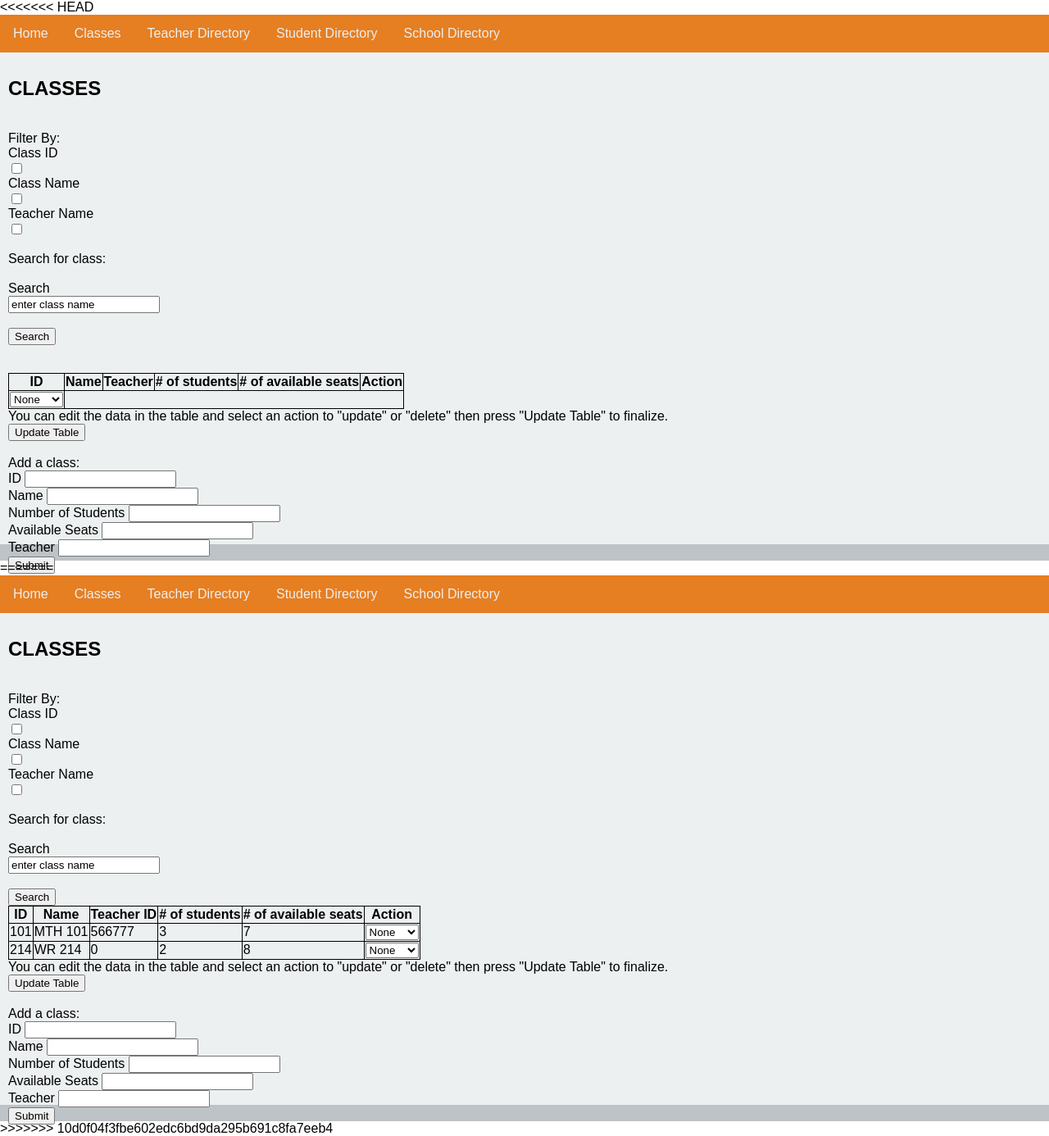
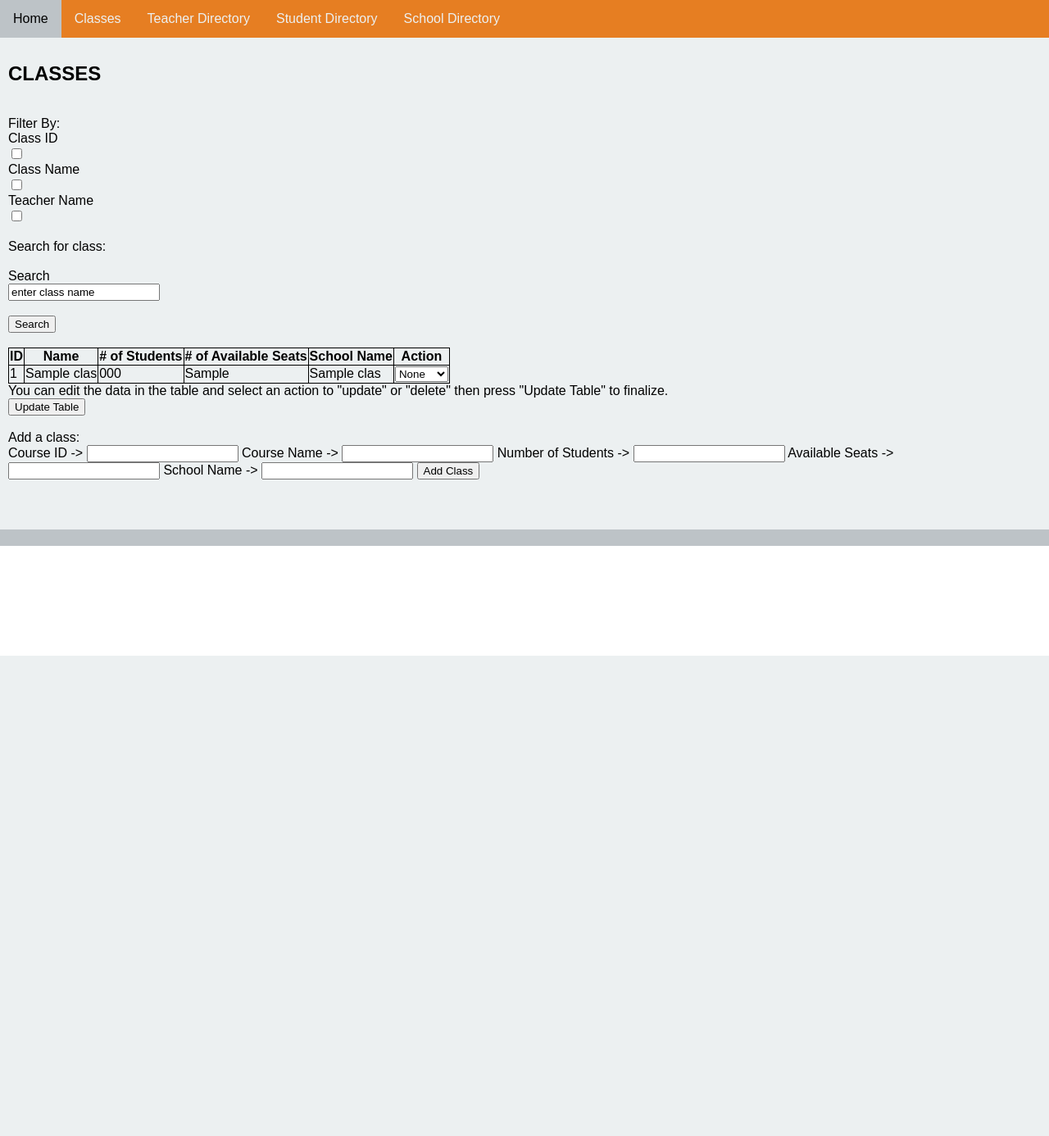
Before and after one commit to mtornatta/CS340_School_Database, a Flask app: page /classes in a window 1280 px wide. Shown: the whole page at 82% size. After the commit the page ends 800 px from the top, so only its background shows below. Run offline with Flask 2, Linux system fonts and the light colour scheme; data comes from the database, SQL or seed files in the repository; tables that the repository leaves empty or names only in its code hold one stand-in row (values such as "Sample post"); some libraries are stand-ins or nearby versions.

Commit message:
Classes bugged

```diff
--- a/app.py
+++ b/app.py
@@ -26,6 +26,13 @@
 # 	email = db.Column(db.String(255))
 # 	school_name = db.Column(db.String(255))
 
+class school(db.Model):
+	school_name = db.Column(db.String(255), primary_key=True)
+	division = db.Column(db.String(255))
+
+	def __repr__(self):
+		return "<school_name: {}>".format(self.school_name)
+
 class student(db.Model):
 	first_name = db.Column(db.String(255))
 	last_name = db.Column(db.String(255))
@@ -36,20 +43,55 @@
 	school_name = db.Column(db.String(255))
 
 	def __repr__(self):
-		return "<Title: {}>".format(self.first_name)
+		return "<first_name: {}>".format(self.first_name)
+
+class teacher(db.Model):
+	first_name = db.Column(db.String(255))
+	last_name = db.Column(db.String(255))
+	teacher_id = db.Column(db.Integer, primary_key=True)
+
+	def __repr__(self):
+		return"<first_name: {}>".format(self.first_name)
+
+class course(db.Model):
+	course_id = db.Column(db.Integer, primary_key=True)
+	number_of_students = db.Column(db.Integer)
+	available_seats = db.Column(db.Integer)
+	course_name = db.Column(db.String(255))
+	school_name = db.Column(db.String(255))
+
+	def __repr__(self):
+		return"<course_name: {}>".format(self.course_name)
 
 @app.route('/')
 def index():
 	return render_template('index.html')
 
-@app.route('/classes')
+@app.route('/classes', methods=["GET", "POST"])
 def classes():
-	class_data = db.engine.execute("SELECT class.course_id, class.course_name, class_teacher.tid, class.number_of_students, class.available_seats FROM class LEFT JOIN class_teacher ON class.course_id = class_teacher.cid;")
+	class_data = db.engine.execute("SELECT class.course_id, class.course_name, class.number_of_students, class.available_seats, class.school_name FROM class;")
+
+	if request.form:
+		db.engine.execute("INSERT INTO class (class.course_id, class.course_name, class.number_of_students, class.available_seats, class.school_name) VALUES (%s, %s, %s, %s, (SELECT school_name FROM school WHERE school_name = %s)), %(course_id_input, course_name_input, student_input, seats_input, school_name_input);")
+
+		#new_class=course(course_id=request.form.get("course_id_input"), course_name=request.form.get("course_name_input"), number_of_students=request.form.get("student_input"), available_seats=request.form.get("seats_input"),
+		#school_name=request.form.get("school_name_input"))
+		#db.session.add(new_class)
+		#db.session.commit()
+		return(redirect('/classes'))
+
 	return render_template('classes.html', class_list=class_data)
 
-@app.route('/teachers')
+@app.route('/teachers', methods=["GET","POST"])
 def teachers():
 	teacher_data = db.engine.execute("SELECT teacher.teacher_id, concat(first_name, ' ', last_name) AS Name, class_teacher.cid FROM teacher LEFT JOIN class_teacher ON teacher.teacher_id = class_teacher.tid;")
+
+	if request.form:
+		new_teacher=teacher(first_name=request.form.get("teacher_fname_input"), last_name=request.form.get("teacher_lname_input"), teacher_id=request.form.get("teacher_id_input"))
+		db.session.add(new_teacher)
+		db.session.commit()
+		return(redirect('/teachers'))
+
 	return render_template('teachers.html',teacher_list=teacher_data)
 
 @app.route('/students', methods=["GET","POST"])
@@ -65,9 +107,16 @@
 
 	return render_template('students.html',student_list=all_students)
 
-@app.route('/schools')
+@app.route('/schools', methods=["GET","POST"])
 def schools():
 	school_data = db.engine.execute("SELECT school_name, division FROM school;")
+
+	if request.form:
+		new_school=school(school_name=request.form.get("school_name_input"), division=request.form.get("school_division_input"))
+		db.session.add(new_school)
+		db.session.commit()
+		return(redirect('/schools'))
+
 	return render_template('schools.html', school_list=school_data)
 
 if __name__ == "__main__":
--- a/templates/classes.html
+++ b/templates/classes.html
@@ -1,103 +1,4 @@
-<<<<<<< HEAD
 <!DOCTYPE html>
-
-<!-- Classes Page -->
-<html>
-  <meta charset="UTF-8">
-  <meta name="viewport" content="width=device-width, initial-scale=1">
-  <link rel= "stylesheet" type= "text/css" href= "{{ url_for('static',filename='styles/style.css') }}">
-  <link rel="stylesheet" href="https://cdnjs.cloudflare.com/ajax/libs/font-awesome/4.6.3/css/font-awesome.min.css">
-  <body>
-
-    <!-- Navigation Bar -->
-    <nav class="navigation">
-      <a href="/">Home</a>
-      <a href="/classes">Classes</a>
-      <a href="/teachers">Teacher Directory</a>
-      <a href="/students">Student Directory</a>
-      <a href="/schools">School Directory</a>
-    </nav>
-
-    <!-- Content Description -->
-    <section class="content">
-      <h1>CLASSES</h1><br>
-      Filter By:<br>
-      <form>
-        Class ID<br>
-        <input type="checkbox" name="class id" value="class id"><br>
-        Class Name<br>
-        <input type="checkbox" name="class name" value="class name"><br>
-        Teacher Name<br>
-        <input type="checkbox" name="teacher name" value="teacher"><br><br>
-        Search for class:<br><br>
-        Search<br>
-        <input type="text" name="sarch" value="enter class name"><br><br>
-        <input type="submit" value="Search">
-      </form><br>
-      <table>
-        <tr>
-          <th>ID</th>
-          <th>Name</th>
-          <th>Teacher</th>
-          <th># of students</th>
-          <th># of available seats</th>
-          <th>Action</th>
-        </tr>
-        <tr>
-          {% for user in userDetails %}
-          <td> {{user[0]}} </td>
-          <td> {{user[1]}} </td>
-          <td> {{user[2]}} </td>
-          <td> {{user[3]}} </td>
-          {% endfor %}
-          <td>
-            <select id="action">
-              <option value="None">None</option>
-              <option value="Update">Update</option>
-              <option value="Delete">Delete</option>
-            </select>
-          </td>
-        </tr>
-      </table>You can edit the data in the table and select an action to "update" or "delete" then press "Update Table" to finalize.<br>
-      <input type="submit" value="Update Table"><br><br>
-      Add a class:<br>
-      <!--<form id="addclass" action="/add-class" method="POST">
-        Class Identification Number ->
-        <input type="text" name="class id input" value="class id input">
-        Class Name ->
-        <input type="text" name="class name input" value="class name input">
-        Available Seats ->
-        <input type="text" name="available seats input" value="# of seats input">
-        Teacher ->
-        <input type="text" name="teacher name input" value="class teacher input"><br>
-        <input type="submit" value="Submit Class">
-      </form>-->
-
-      <form method="POST" action="">
-        ID <input type="number" name="id_input" />
-        <br>
-        Name <input type="text" name="name_input" />
-        <br>
-        Number of Students <input type="text" name="student_input" />
-        <br>
-        Available Seats <input type="number" name="seats_input" />
-        <br>
-        Teacher <input type="text" name="teacher_input" />
-        <br>
-        <input type="submit">
-
-    </section>
-
-    <!-- Footer -->
-    <footer class="footer">
-    </footer>
-
-    <script></script>
-
-  </body>
-=======
-<!DOCTYPE html>
-
 <!-- Classes Page -->
 <html>
   <meta charset="UTF-8">
@@ -136,18 +37,18 @@
         <tr>
           <th>ID</th>
           <th>Name</th>
-          <th>Teacher ID</th>
-          <th># of students</th>
-          <th># of available seats</th>
+          <th># of Students</th>
+          <th># of Available Seats</th>
+          <th>School Name</th>
           <th>Action</th>
         </tr>
         {% for row in class_list %}
         <tr>
-          <td> {{ row.course_id }} </td>
-          <td contenteditable="true">  {{ row.course_name }} </td>
-          <td contenteditable="true"> {{ row.tid }} </td>
+          <td contenteditable="true"> {{ row.course_id }} </td>
+          <td contenteditable="true"> {{ row.course_name }} </td>
           <td contenteditable="true"> {{ row.number_of_students }} </td>
           <td contenteditable="true"> {{ row.available_seats }} </td>
+          <td contenteditable="true"> {{ row.school_name }} </td>
           <td>
             <select id="action">
               <option value="None">None</option>
@@ -173,18 +74,19 @@
         <input type="submit" value="Submit Class">
       </form>-->
 
-      <form method="POST" action="">
-        ID <input type="number" name="id_input" />
-        <br>
-        Name <input type="text" name="name_input" />
-        <br>
-        Number of Students <input type="text" name="student_input" />
-        <br>
-        Available Seats <input type="number" name="seats_input" />
-        <br>
-        Teacher <input type="text" name="teacher_input" />
-        <br>
-        <input type="submit">
+      <form method="POST" action="/classes">
+        Course ID ->
+        <input type="number" name="course_id_input" />
+        Course Name ->
+        <input type="text" name="course_name_input" />
+        Number of Students ->
+        <input type="number" name="student_input" />
+        Available Seats ->
+        <input type="number" name="seats_input" />
+        School Name ->
+        <input type="text" name="school_name_input" />
+
+        <input type="submit" value="Add Class">
 
     </section>
 
@@ -195,5 +97,4 @@
     <script></script>
 
   </body>
->>>>>>> 10d0f04f3fbe602edc6bd9da295b691c8fa7eeb4
 </html>
--- a/templates/schools.html
+++ b/templates/schools.html
@@ -55,11 +55,11 @@
       {% endif %}
       <input type="submit" value="Update Table"><br><br>
       Add a school:<br>
-      <form>
+      <form method="POST" action="/schools">
         School Name ->
-        <input type="text" name="school name input" value="school name input">
+        <input type="text" name="school_name_input">
         School Division ->
-        <input type="text" name="school division input" value="school division input">
+        <input type="text" name="school_division_input">
         <input type="submit" value="Submit School">
       </form>
     </section>
--- a/templates/students.html
+++ b/templates/students.html
@@ -85,8 +85,8 @@
         <input type="text" name="student_school_name_input">
           <!--<option value="Oregon State University">Oregon State University</option>
           <option value="saab">Saab</option>
-          <option value="fiat">Fiat</option>-->
-        </select>
+          <option value="fiat">Fiat</option>
+        </select>-->
 
 
         <input type="submit" value="Add">
```
Also changed, not shown: DataManipulation.sql (+0 -75 lines), DefinitionAndSample.sql (+5 -5 lines), templates/teachers.html (+7 -7 lines).
